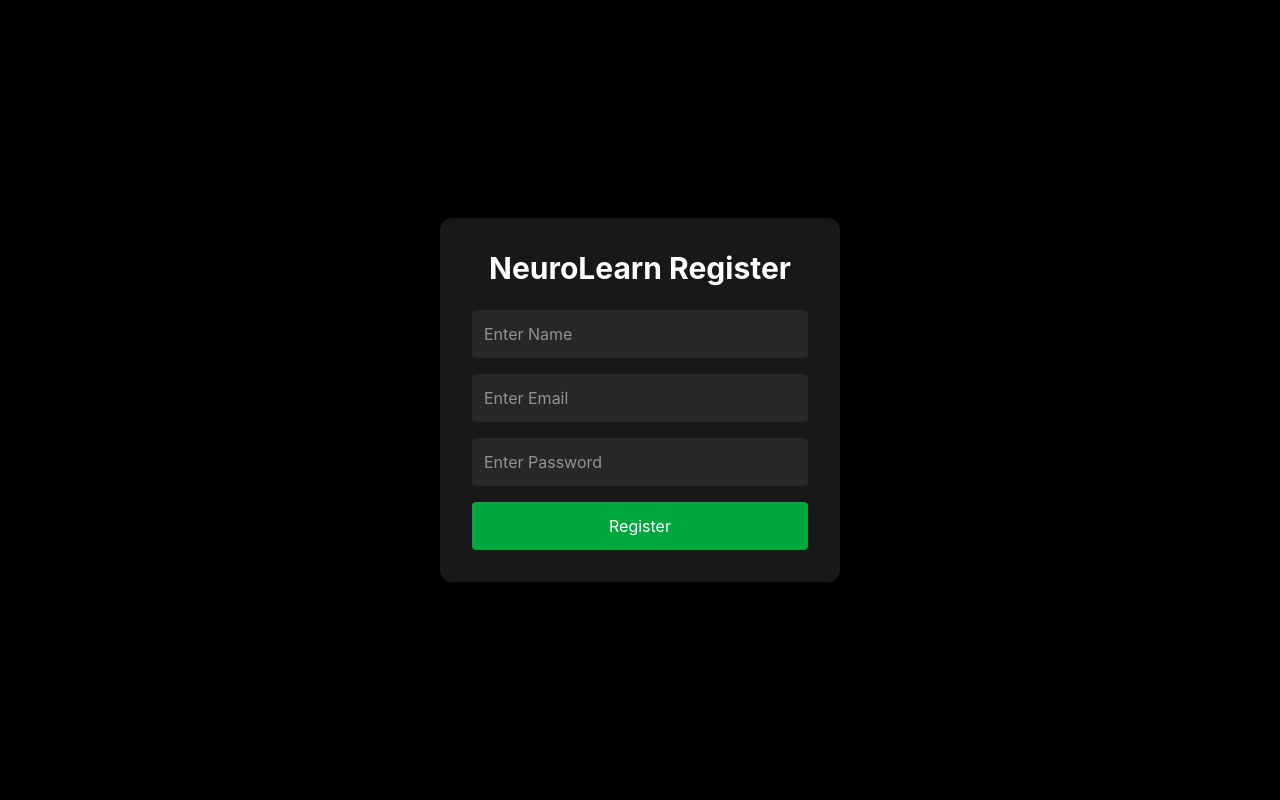
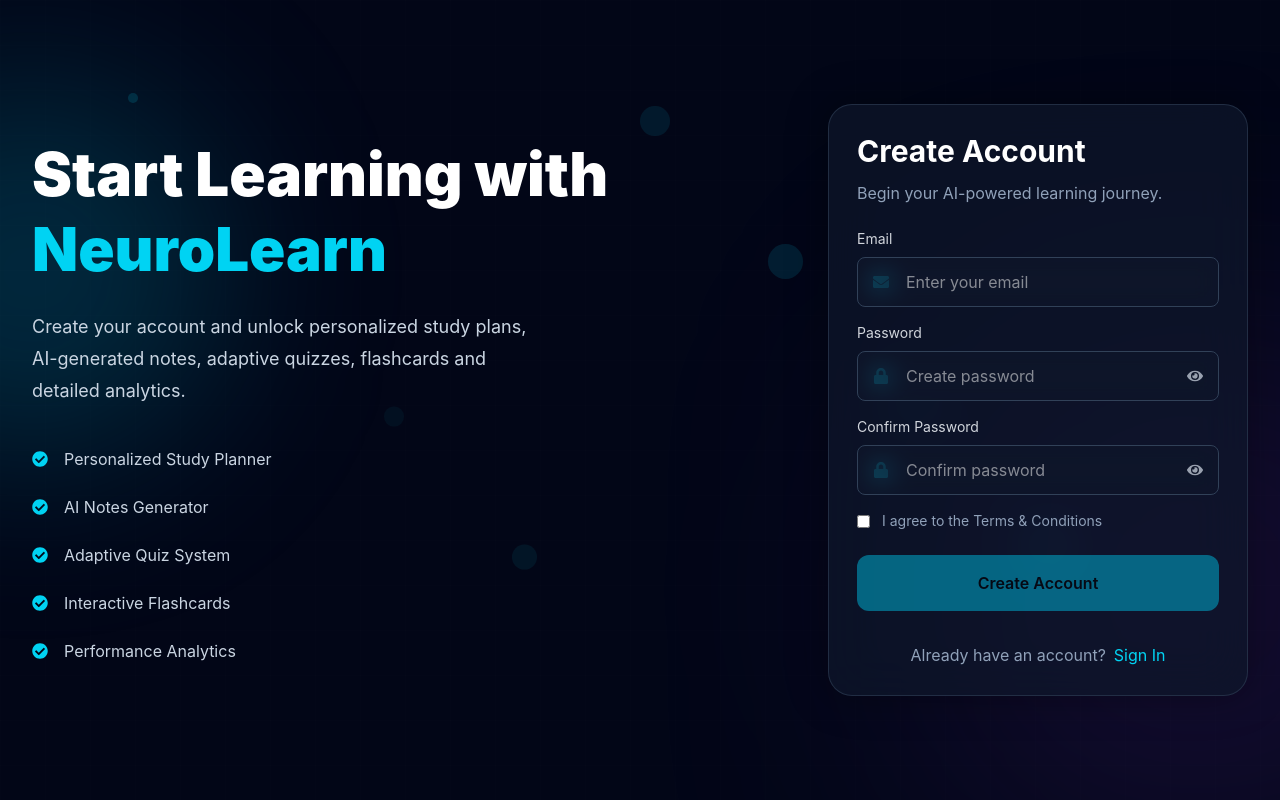
Before and after one commit to CodeXAashish/NeuroLearn, a React (Vite) app in the folder client/: page /register in a window 1280 px wide. Built offline with nearby package versions, Linux system fonts and the light colour scheme.

Commit message:
register page

```diff
--- a/client/src/App.jsx
+++ b/client/src/App.jsx
@@ -17,7 +17,7 @@
     <Routes>
       <Route path="/" element={<Landing />} />
 
-      <Route path="/" element={<Login />} />
+      <Route path="/login" element={<Login />} />
 
       <Route path="/register" element={<Register />} />
 
--- /dev/null
+++ b/client/src/components/AuthBackground.jsx
@@ -0,0 +1,53 @@
+import { motion } from "framer-motion"
+
+function AuthBackground() {
+  return (
+    <div className="absolute inset-0 overflow-hidden">
+
+      {/* Main Glow */}
+
+      <div className="absolute -left-40 top-20 h-96 w-96 rounded-full bg-cyan-500/20 blur-[90px]" />
+
+      <div className="absolute -right-32 bottom-0 h-[420px] w-[420px] rounded-full bg-purple-500/20 blur-[150px]" />
+
+      {/* Grid */}
+
+      <div
+        className="absolute inset-0 opacity-[0.05]"
+        style={{
+          backgroundImage: `
+            linear-gradient(rgba(255,255,255,.12) 1px, transparent 1px),
+            linear-gradient(90deg, rgba(255,255,255,.12) 1px, transparent 1px)
+          `,
+          backgroundSize: "45px 45px",
+        }}
+      />
+
+      {/* Floating Orbs */}
+
+      {[...Array(8)].map((_, index) => (
+        <motion.div
+          key={index}
+          className="absolute rounded-full bg-cyan-400/20"
+          style={{
+            width: 10 + index * 5,
+            height: 10 + index * 5,
+            left: `${10 + index * 10}%`,
+            top: `${15 + (index % 4) * 18}%`,
+          }}
+          animate={{
+            y: [0, -30, 0],
+            opacity: [0.2, 0.8, 0.2],
+          }}
+          transition={{
+            duration: 4 + index,
+            repeat: Infinity,
+          }}
+        />
+      ))}
+
+    </div>
+  )
+}
+
+export default AuthBackground
--- /dev/null
+++ b/client/src/components/AuthCard.jsx
@@ -0,0 +1,44 @@
+import { motion } from "framer-motion"
+
+function AuthCard({
+  title,
+  subtitle,
+  children,
+}) {
+  return (
+    <motion.div
+      initial={{
+        opacity: 0,
+        x: 80,
+      }}
+      animate={{
+        opacity: 1,
+        x: 0,
+      }}
+      transition={{
+        duration: 0.8,
+      }}
+      className="w-full max-w-[420px]"
+    >
+
+      <div className="rounded-3xl border border-slate-700/60 bg-slate-900/70 p-7 backdrop-blur-xl shadow-[0_0_40px_rgba(0,0,0,.35)]">
+
+        <h1 className="text-3xl font-bold text-white">
+          {title}
+        </h1>
+
+        <p className="mt-3 text-slate-400">
+          {subtitle}
+        </p>
+
+        <div className="mt-6">
+          {children}
+        </div>
+
+      </div>
+
+    </motion.div>
+  )
+}
+
+export default AuthCard
--- /dev/null
+++ b/client/src/components/AuthInput.jsx
@@ -0,0 +1,71 @@
+import { useState } from "react"
+import { FaEye, FaEyeSlash } from "react-icons/fa"
+
+function AuthInput({
+  label,
+  type = "text",
+  value,
+  onChange,
+  icon,
+  placeholder,
+}) {
+  const [showPassword, setShowPassword] = useState(false)
+
+  const inputType =
+    type === "password"
+      ? showPassword
+        ? "text"
+        : "password"
+      : type
+
+  return (
+    <div className="mb-4">
+
+      <label className="block text-sm text-gray-300 mb-2">
+        {label}
+      </label>
+
+      <div className="relative">
+
+        {/* Left Icon */}
+
+        <div className="absolute left-4 top-1/2 -translate-y-1/2 text-cyan-400">
+          {icon}
+        </div>
+
+        <input
+          type={inputType}
+          value={value}
+          onChange={onChange}
+          placeholder={placeholder}
+          className="w-full rounded-lg border border-slate-700
+          bg-slate-900/60 py-3 pl-12 pr-12 text-white outline-none
+          backdrop-blur-md transition-all duration-300
+          focus:border-cyan-400 focus:ring-2 focus:ring-cyan-500/30"
+        />
+
+        {/* Password Toggle */}
+
+        {type === "password" && (
+          <button
+            type="button"
+            onClick={() =>
+              setShowPassword(!showPassword)
+            }
+            className="absolute right-4 top-1/2 -translate-y-1/2 text-gray-400 hover:text-cyan-400"
+          >
+            {showPassword ? (
+              <FaEyeSlash />
+            ) : (
+              <FaEye />
+            )}
+          </button>
+        )}
+
+      </div>
+
+    </div>
+  )
+}
+
+export default AuthInput
--- a/client/src/pages/Register.jsx
+++ b/client/src/pages/Register.jsx
@@ -1,78 +1,159 @@
 import { useState } from "react"
-import { useNavigate } from "react-router-dom"
+import { Link } from "react-router-dom"
+import {
+  FaEnvelope,
+  FaLock,
+  FaCheckCircle,
+} from "react-icons/fa"
 
-import { registerUser } from "../services/authService"
+import AuthBackground from "../components/AuthBackground"
+import AuthCard from "../components/AuthCard"
+import AuthInput from "../components/AuthInput"
 
 function Register() {
-  const navigate = useNavigate()
+  const [email, setEmail] = useState("")
+  const [password, setPassword] = useState("")
+  const [confirmPassword, setConfirmPassword] = useState("")
+  const [agree, setAgree] = useState(false)
 
-  const [formData, setFormData] = useState({
-    name: "",
-    email: "",
-    password: "",
-  })
+  const handleSubmit = (e) => {
+    e.preventDefault()
 
-  const handleChange = (e) => {
-    setFormData({
-      ...formData,
-      [e.target.name]: e.target.value,
+    console.log({
+      email,
+      password,
+      confirmPassword,
+      agree,
     })
   }
 
-  const handleSubmit = async (e) => {
-    e.preventDefault()
+  return (
+    <div className="relative min-h-screen overflow-hidden bg-[#020617]">
 
-    try {
-      const data = await registerUser(formData)
+      <AuthBackground />
 
-      localStorage.setItem("token", data.token)
+      <div className="relative z-10 mx-auto flex min-h-screen max-w-7xl items-center justify-between px-8">
 
-      alert("Registration Successful")
+        {/* Left Side */}
 
-      navigate("/dashboard")
-    } catch (error) {
-      alert(error.response.data.message)
-    }
-  }
+        <div className="hidden w-1/2 lg:flex flex-col justify-center">
 
-  return (
-    <div className="h-screen flex items-center justify-center bg-black text-white">
-      <form
-        onSubmit={handleSubmit}
-        className="bg-zinc-900 p-8 rounded-xl w-[400px]"
-      >
-        <h1 className="text-3xl font-bold mb-6 text-center">
-          NeuroLearn Register
+          <h1 className="text-6xl font-black text-white leading-tight">
+            Start Learning with
+            <span className="text-cyan-400">
+              {" "}NeuroLearn
+            </span>
           </h1>
 
-        <input
-          type="text"
-          name="name"
-          placeholder="Enter Name"
-          onChange={handleChange}
-          className="w-full p-3 mb-4 rounded bg-zinc-800"
+          <p className="mt-6 max-w-lg text-lg text-slate-300 leading-8">
+            Create your account and unlock personalized
+            study plans, AI-generated notes,
+            adaptive quizzes, flashcards
+            and detailed analytics.
+          </p>
+
+          <div className="mt-10 space-y-6">
+
+            {[
+              "Personalized Study Planner",
+              "AI Notes Generator",
+              "Adaptive Quiz System",
+              "Interactive Flashcards",
+              "Performance Analytics",
+            ].map((item) => (
+              <div
+                key={item}
+                className="flex items-center gap-4"
+              >
+                <FaCheckCircle className="text-cyan-400" />
+
+                <span className="text-slate-300">
+                  {item}
+                </span>
+
+              </div>
+            ))}
+
+          </div>
+
+        </div>
+
+        {/* Right Side */}
+
+        <AuthCard
+          title="Create Account"
+          subtitle="Begin your AI-powered learning journey."
+        >
+
+          <form onSubmit={handleSubmit}>
+
+            <AuthInput
+              label="Email"
+              type="email"
+              value={email}
+              onChange={(e)=>setEmail(e.target.value)}
+              placeholder="Enter your email"
+              icon={<FaEnvelope />}
             />
 
-        <input
-          type="email"
-          name="email"
-          placeholder="Enter Email"
-          onChange={handleChange}
-          className="w-full p-3 mb-4 rounded bg-zinc-800"
+            <AuthInput
+              label="Password"
+              type="password"
+              value={password}
+              onChange={(e)=>setPassword(e.target.value)}
+              placeholder="Create password"
+              icon={<FaLock />}
             />
 
-        <input
+            <AuthInput
+              label="Confirm Password"
               type="password"
-          name="password"
-          placeholder="Enter Password"
-          onChange={handleChange}
-          className="w-full p-3 mb-4 rounded bg-zinc-800"
+              value={confirmPassword}
+              onChange={(e)=>setConfirmPassword(e.target.value)}
+              placeholder="Confirm password"
+              icon={<FaLock />}
             />
 
-        <button className="w-full bg-green-600 p-3 rounded hover:bg-green-700">
-          Register
+            <label className="mb-6 flex items-center gap-3 text-sm text-slate-400">
+
+              <input
+                type="checkbox"
+                checked={agree}
+                onChange={() =>
+                  setAgree(!agree)
+                }
+              />
+
+              I agree to the Terms & Conditions
+
+            </label>
+
+            <button
+              disabled={!agree}
+              className="w-full rounded-xl bg-cyan-500 py-4 font-semibold text-black transition hover:scale-[1.02] hover:bg-cyan-400 disabled:opacity-50"
+            >
+              Create Account
             </button>
+
+            <p className="mt-8 text-center text-slate-400">
+
+              Already have an account?
+
+              <Link
+                to="/login"
+                className="ml-2 text-cyan-400 hover:underline"
+              >
+                Sign In
+              </Link>
+
+            </p>
+
           </form>
+
+        </AuthCard>
+
+      </div>
+
     </div>
   )
 }
```
Lines whose indentation alone changed are shown as unchanged.
